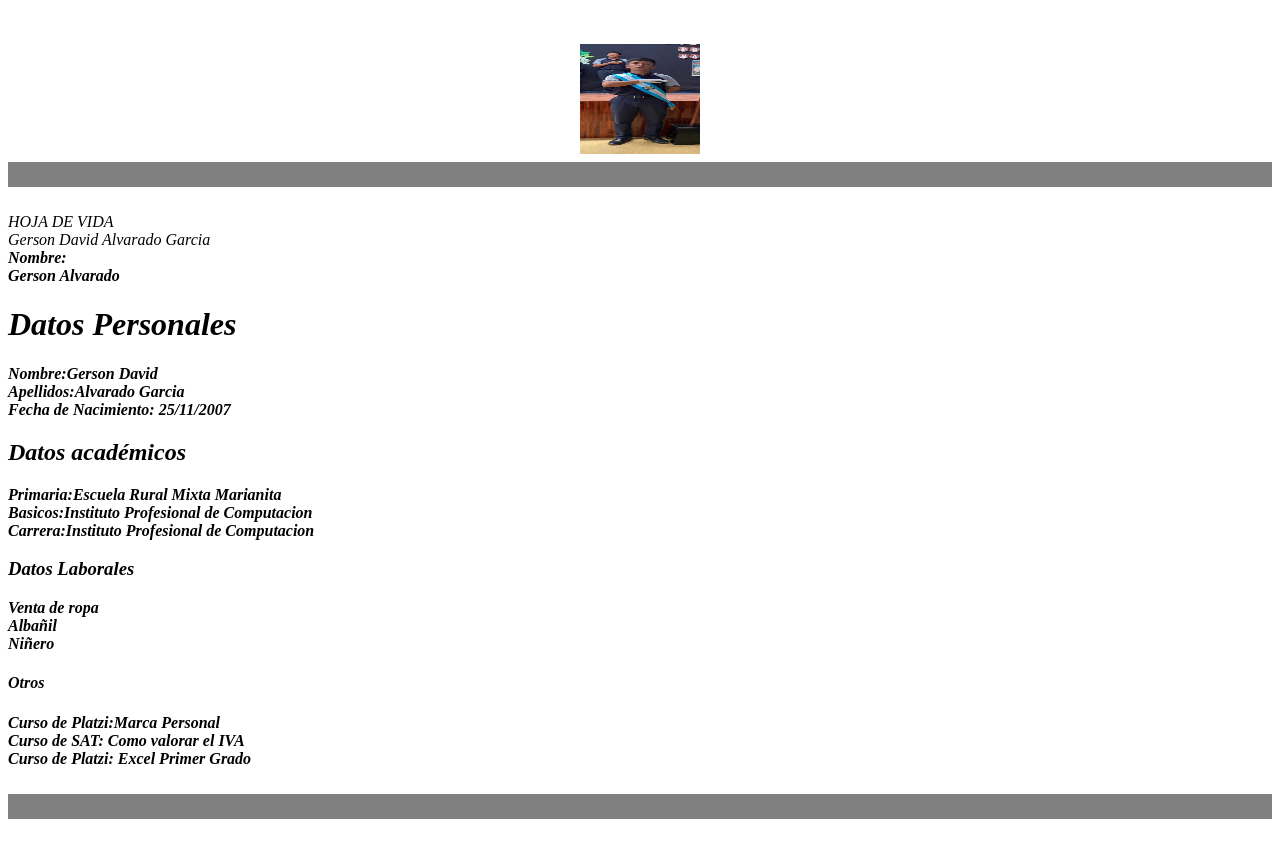
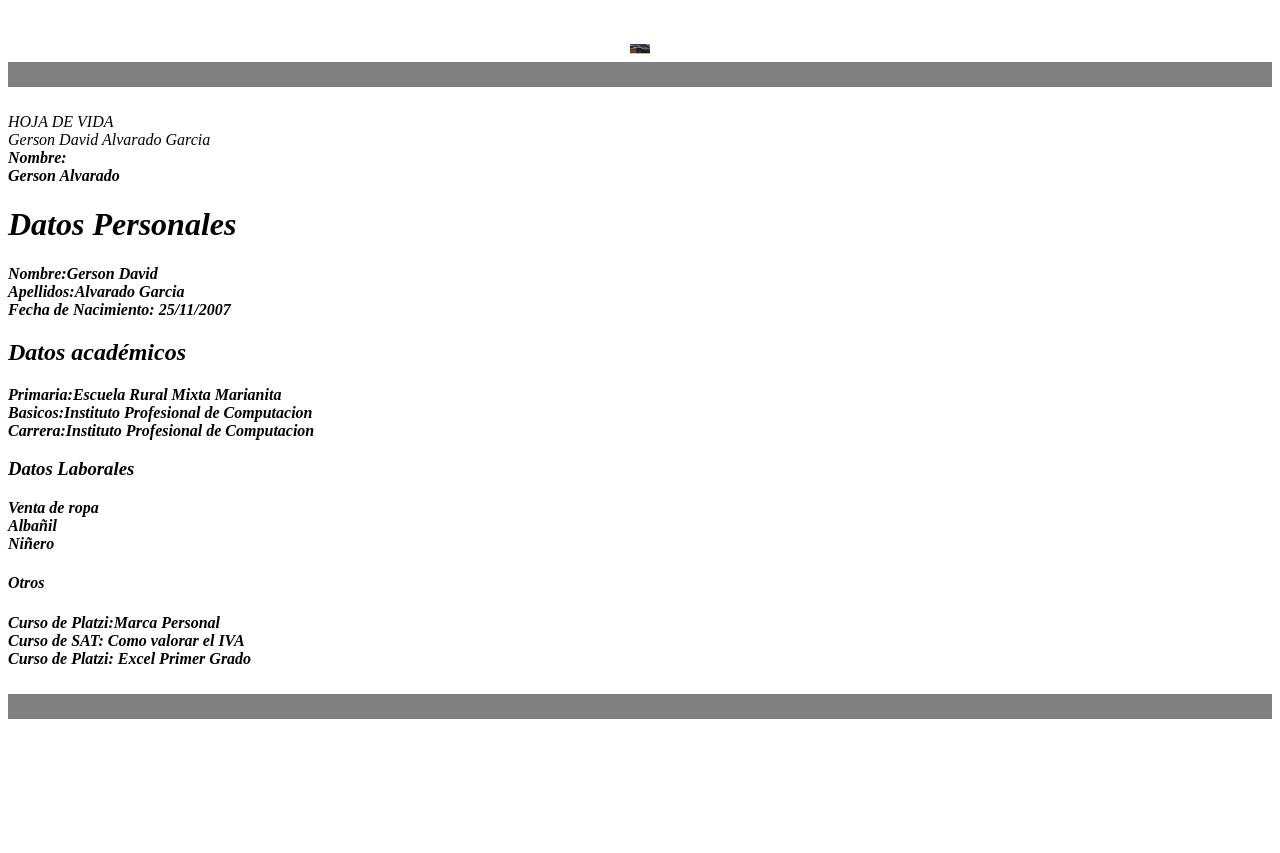
Before and after one commit to Gersonalva/Hojadevida, a plain HTML site: page index.html in a window 1280 px wide. After the commit the page ends 800 px from the top, so only its background shows below. Drawn offline with Linux system fonts and the light colour scheme.

Commit message:
Update index.html

```diff
--- a/index.html
+++ b/index.html
@@ -6,7 +6,7 @@
 <br>
 <br>
 <div align="center">
-<img src="hjv.jpg"alt="ese soy yo "height = "110"width = "120">
+<img src="hjv.jpg"alt="ese soy yo "height = "10"width = "20">
 </div>
 <hr size = "25"noshade> <br>
 <i>HOJA DE VIDA <br> Gerson David Alvarado Garcia <br>
```
